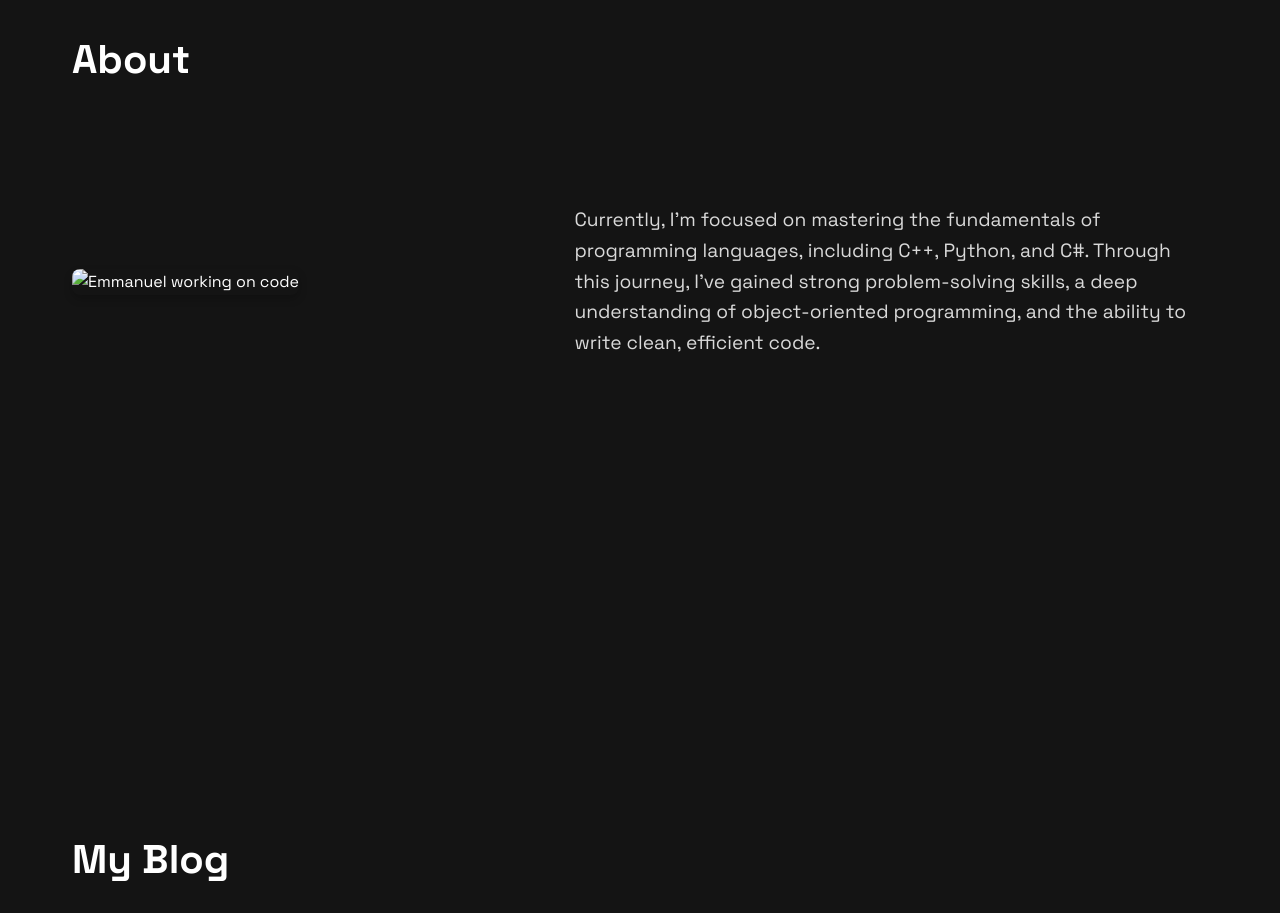
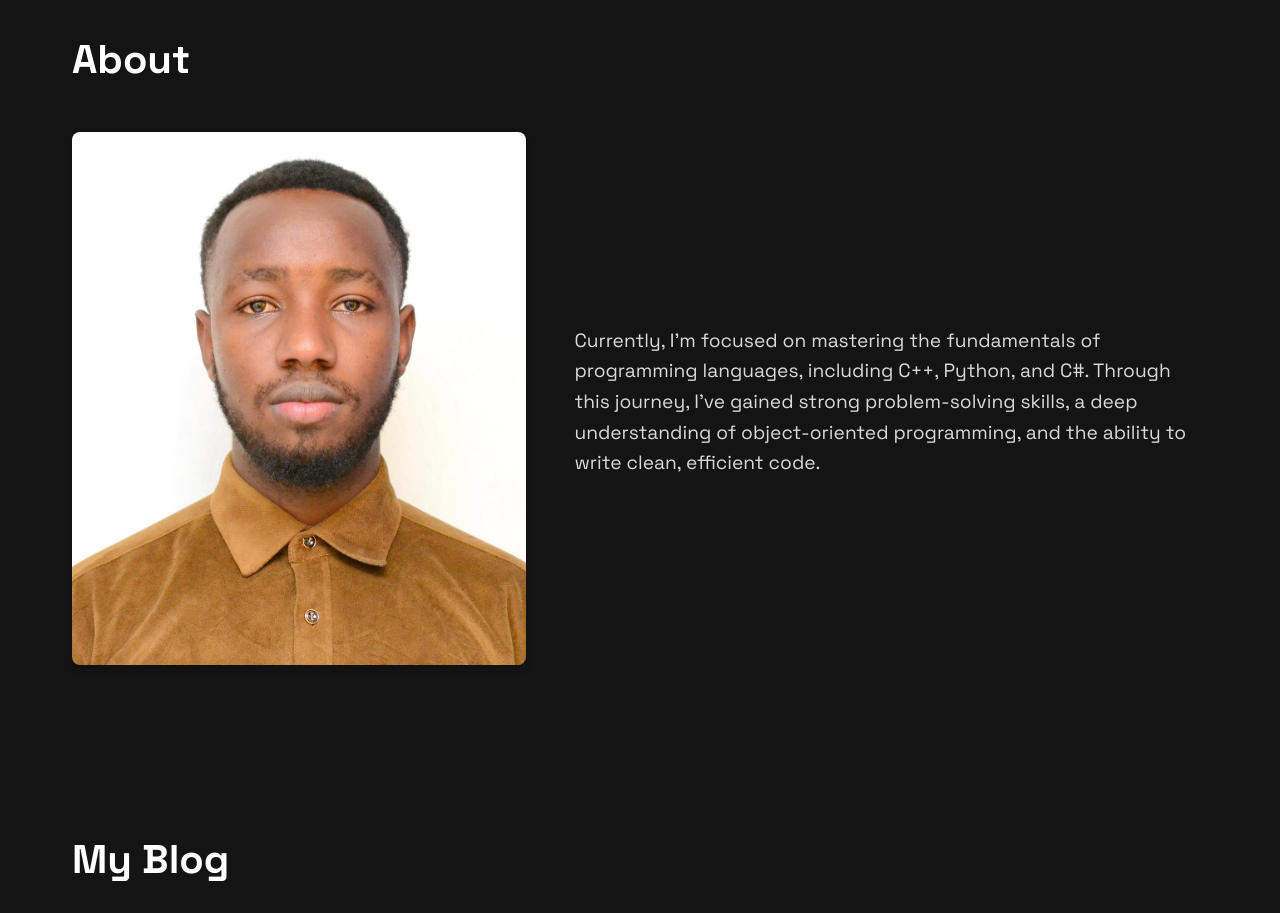
Before and after one commit to Ruel3/personalwebsite, a plain HTML site: page index.html in a window 1280 px wide. Shown: the part 920-1833 px from the top of the page. Drawn offline with Linux system fonts and the light colour scheme.

Commit message:
Update index.html

```diff
--- a/index.html
+++ b/index.html
@@ -60,7 +60,7 @@
       <h2>About</h2>
       <div class="about-content">
         <div class="about-image">
-          <img src="Mypic.jpg  " alt="Emmanuel working on code">
+          <img src="Mypic.jpeg  " alt="Emmanuel working on code">
         </div>
         <div class="about-text">
           <p class="uptopara">
```
